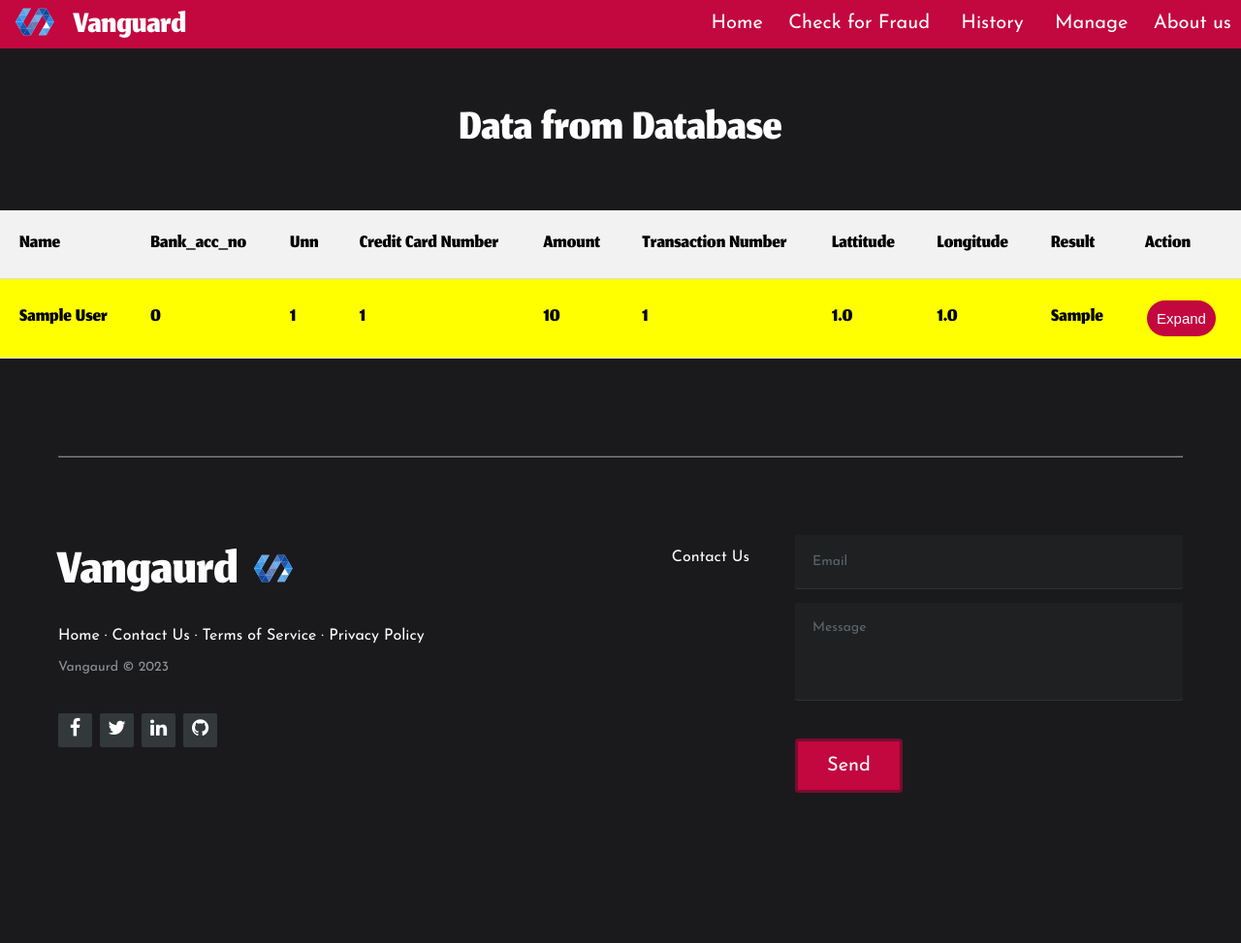
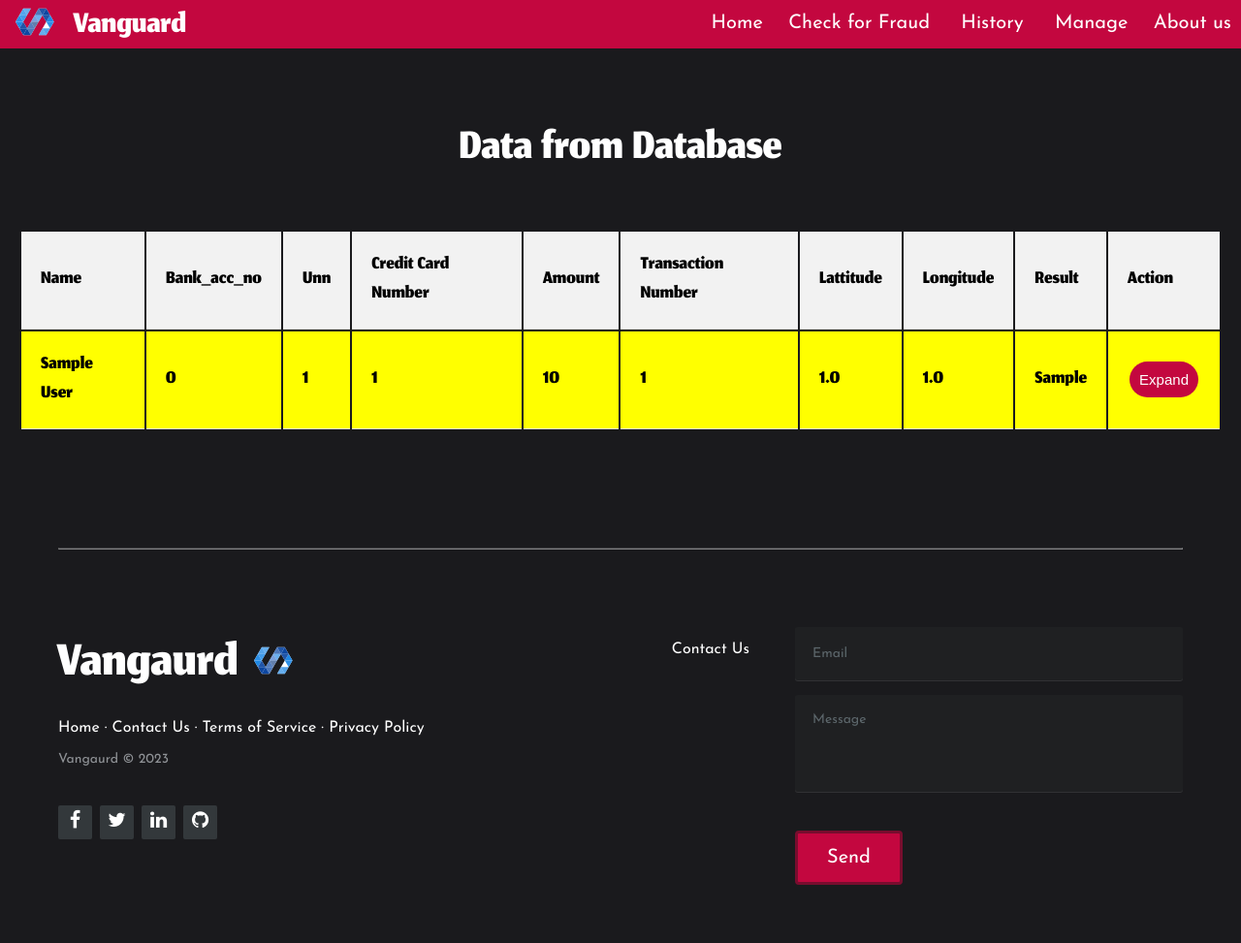
Before and after one commit to asmeet23/Financial-Fraud-Detection, a Flask app: page /data in a window 1280 px wide. Shown: the whole page at 97% size. Before the commit the page ends 818 px from the top, so only its background shows below. Run offline with Flask 3, Linux system fonts and the light colour scheme; tables that the repository leaves empty hold one stand-in row (values such as "Sample post"); parts of the project's set-up code (start-up, migrations or seed data) failed here and were passed over.

Commit message:
Changes to be committed: 	modified:   static/About.css 	modified:   static/display.css 	modified:   templates/display.html

```diff
--- a/static/About.css
+++ b/static/About.css
@@ -86,11 +86,12 @@ margin-top: 10px;
     padding: 13px 10px 13px 10px;
     text-decoration: none;
    color: white;
+   height: 100%;
 
   }
 
   .nav > .nav-links > a:hover {
-    background-color: rgba(152, 152, 152, 0.3);
+    background-color: #1A1A1D;
     transition: all 0.3s ease-in;
   }
 
--- a/static/display.css
+++ b/static/display.css
@@ -3,13 +3,25 @@
 
 }
 table {
+
     width: 100%;
-    border-collapse: collapse;
+    /* border-collapse: collapse; */
+    /* display: flex;
+    flex-direction: column;
+    justify-content: center;
+    align-items: center; */
 }
 h1{
     color: white;
 
 }
+/* .heading2{
+ border: solid 5px #c3073f;
+   margin-bottom: 30px;
+   width: 500px;
+   border-radius: 20px;
+   animation: fadeIn 2s forwards;
+} */
 
 @font-face {
     font-family: jomhuria;
@@ -36,19 +48,19 @@ tr {
     border-bottom: 1px solid #ddd;
     font-size: 30px;
 
+
 }
 
 th, td {
     padding: 20px;
     text-align: left;
     border-bottom: 1px solid #ddd;
+
 }
 
-/* tr:nth-child(even) {
-    background-color: #f2f2f2;
-} */
 
 h1 {
+
     text-align: center;
     font-family: jose;
 }
@@ -93,7 +105,15 @@ tr.Not-fraud {
 }
 
 
-tr
+.tablee
+{
+    padding: 20px;
+    display: flex;
+    flex-direction: column;
+    justify-content: center;
+    align-items: center;
+
+}
 
 h1,tr{
     opacity: 0;
--- a/templates/display.html
+++ b/templates/display.html
@@ -41,7 +41,10 @@
 
         </div>
       </div>
+      <div class="tablee">
+       <div class="heading2">
     <h1>Data from Database</h1>
+  </div>
     <table>
         <tr>
             <th>Name</th>
@@ -86,6 +89,7 @@
         </tr>
         {% endfor %}
     </table>
+  </div>
     <!-- Update the script in the display.html file -->
     <script>
         // Function to redirect to the details template with the selected row's information
```
